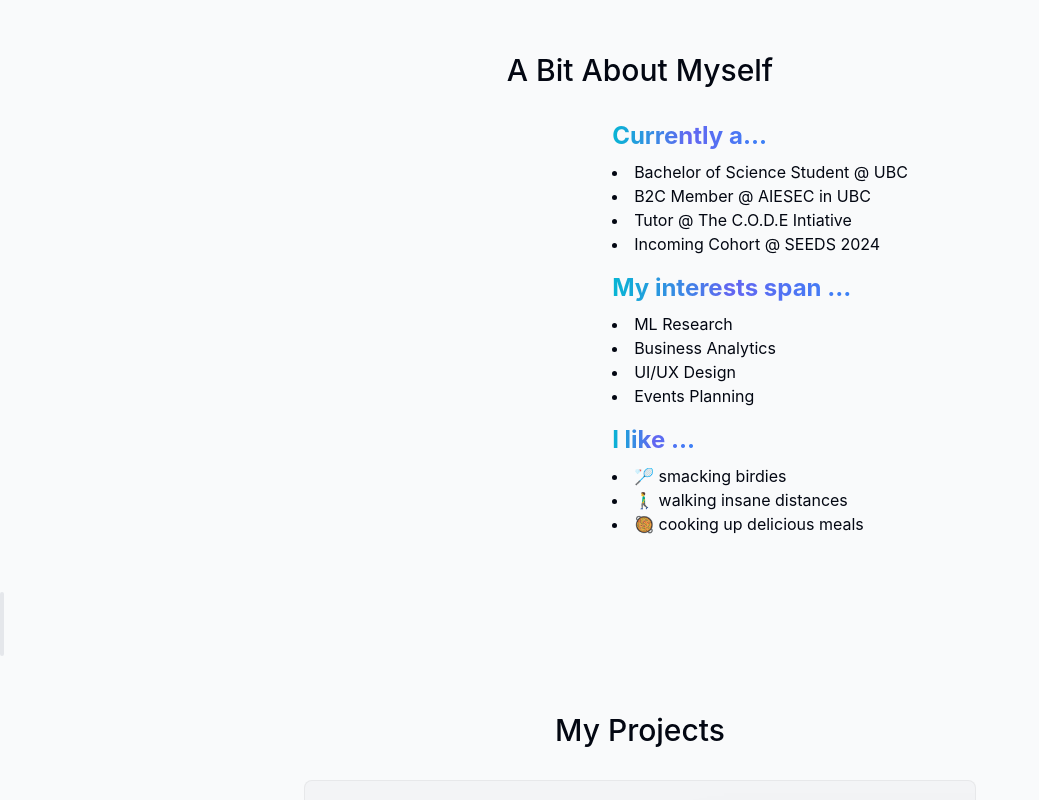
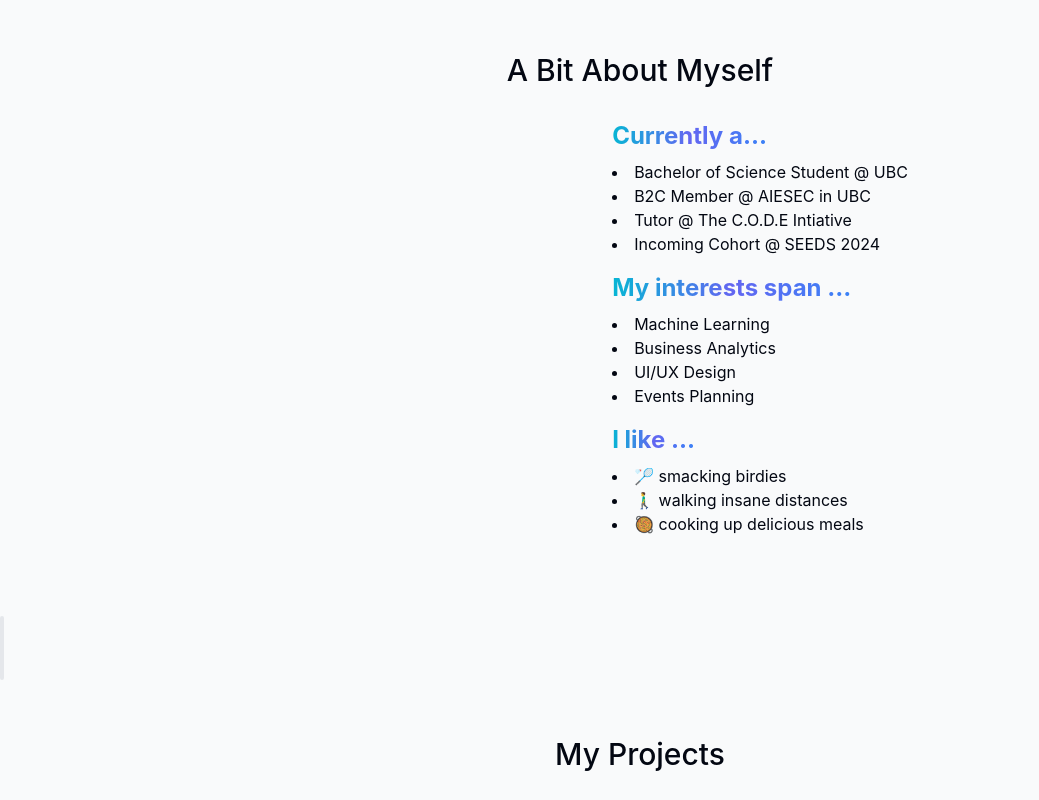
Before and after one commit to jasukej/portfolio, a Next.js app: page / in a window 1280 px wide. Shown: the part 1020-1820 px from the top of the page, without its empty margins (0-1039 px from the left). Built offline with nearby package versions, Linux system fonts and the light colour scheme.

Commit message:
Minor tweaks

```diff
--- a/components/about.tsx
+++ b/components/about.tsx
@@ -17,9 +17,9 @@ export default function About() {
   const [heyAnimated, setHeyAnimated] = useState(false);
 
   return (
-    <section ref={ref} className="scroll-mt-28" id="about">
+    <section ref={ref} className="scroll-mt-32" id="about">
       <SectionHeading>A Bit About Myself</SectionHeading>
-      <div className="mx-4 flex justify-center gap-x-8">
+      <div className="mx-4 mt-4 mb-20 flex justify-center gap-x-8">
         <div className="flex flex-col md:flex-row lg:flex-row gap-y-8">
           <div className="flex flex-col min-w-[15rem] min-h-[15rem]">
             {activeSection === "About" && (
@@ -65,7 +65,7 @@ export default function About() {
               <h3 className="bg-gradient-to-r from-cyan-500 via-indigo-500 to-blue-500 bold text-xl lg:text-2xl bg-clip-text inline-block text-transparent h-[40px] font-bold">
                 My interests span ...
               </h3>
-              <li>ML Research</li>
+              <li>Machine Learning</li>
               <li>Business Analytics</li>
               <li>UI/UX Design</li>
               <li>Events Planning</li>
--- a/components/footer.tsx
+++ b/components/footer.tsx
@@ -4,7 +4,7 @@ export default function Footer() {
   return (
     <section id="footer">
       <div className="font-light text-sm flex w-full justify-center mb-4">
-        Made with ☕ and 🇮🇩🍜
+        Thanks for visiting! | Terima kasih sudah berkunjung!
       </div>
     </section>
   );
```
